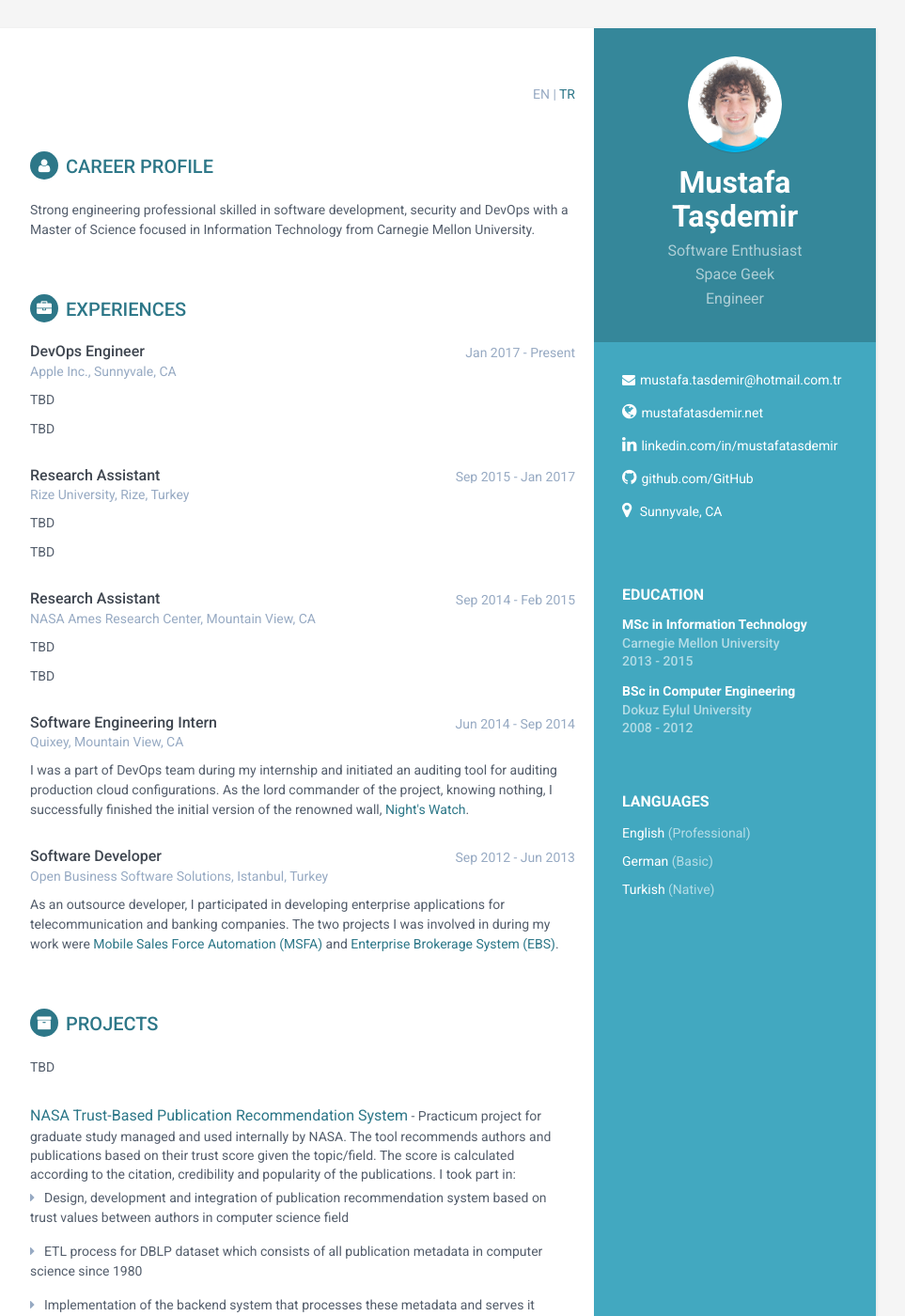
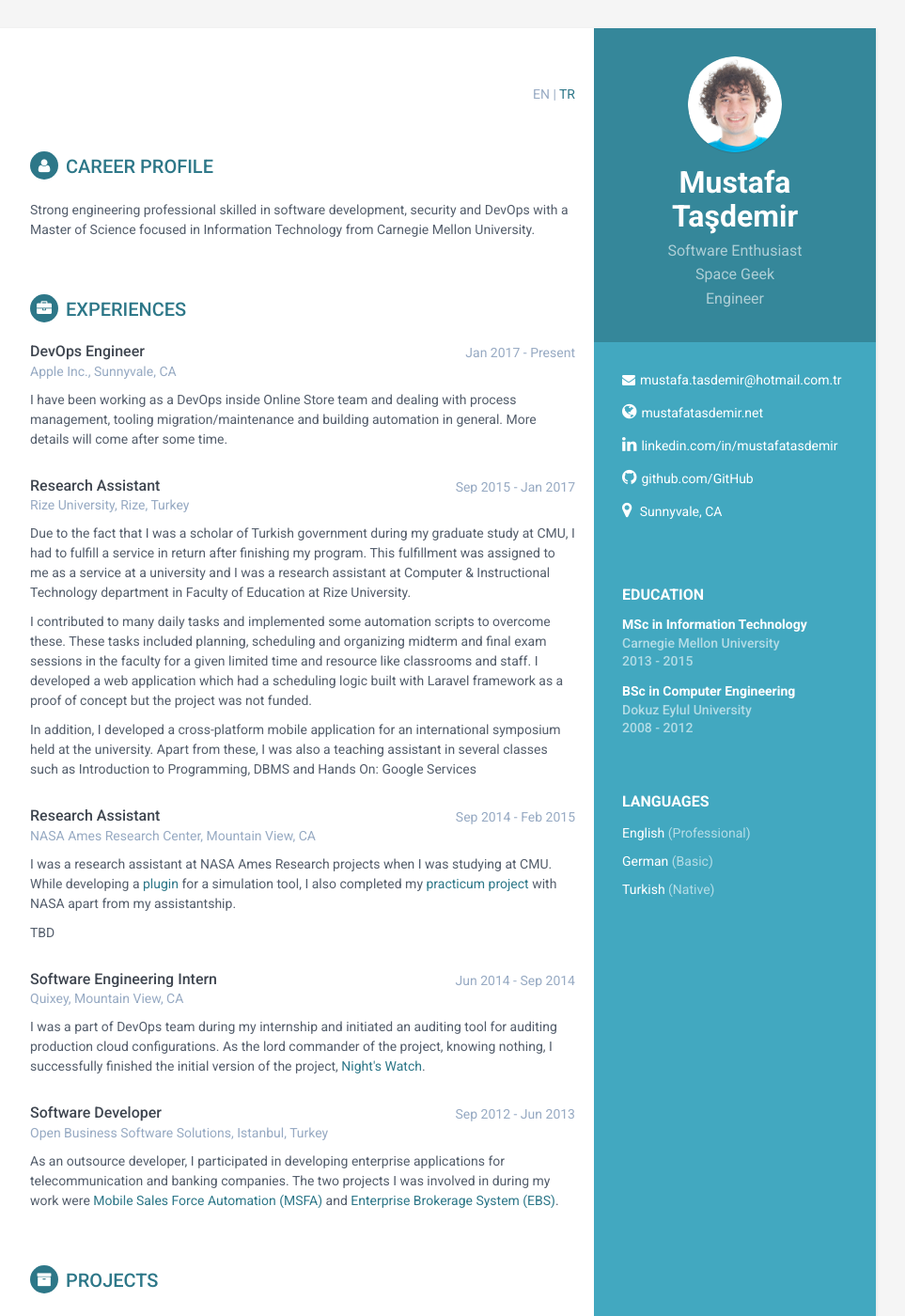
Before and after one commit to mustafatasdemir/mustafatasdemir.github.io, a Jekyll site: the page built from index.html, in a window 1280 px wide and 1400 px high. Shown: the whole window at 94% size, without its empty margins (188-1151 px from the left). Built offline with Jekyll 4.4.1, drawn with Linux system fonts in a browser that asks for light colours; some of the changed text lies outside the part shown.

Commit message:
Final draft of english profile

```diff
--- a/_includes/experience.html
+++ b/_includes/experience.html
@@ -10,8 +10,7 @@
                         <div class="company">Apple Inc., Sunnyvale, CA</div>
                     </div><!--//meta-->
                     <div class="details">
-                        <p>TBD</p>
-                        <p>TBD</p>
+                        <p>I have been working as a DevOps inside Online Store team and dealing with process management, tooling migration/maintenance and building automation in general. More details will come after some time.</p>
                     </div><!--//details-->
                 </div><!--//item-->
 
@@ -24,8 +23,9 @@
                         <div class="company">Rize University, Rize, Turkey</div>
                     </div><!--//meta-->
                     <div class="details">
-                        <p>TBD</p>
-                        <p>TBD</p>
+                        <p>Due to the fact that I was a scholar of Turkish government during my graduate study at CMU, I had to fulfill a service in return after finishing my program. This fulfillment was assigned to me as a service at a university and I was a research assistant at Computer &amp; Instructional Technology department in Faculty of Education at Rize University.</p>
+                        <p>I contributed to many daily tasks and implemented some automation scripts to overcome these. These tasks included planning, scheduling and organizing midterm and final exam sessions in the faculty for a given limited time and resource like classrooms and staff. I developed a web application which had a scheduling logic built with Laravel framework as a proof of concept but the project was not funded.</p>
+                        <p>In addition, I developed a cross-platform mobile application for an international symposium held at the university. Apart from these, I was also a teaching assistant in several classes such as Introduction to Programming, DBMS and Hands On: Google Services</p>
                     </div><!--//details-->
                 </div><!--//item-->
 
@@ -38,7 +38,7 @@
                         <div class="company">NASA Ames Research Center, Mountain View, CA</div>
                     </div><!--//meta-->
                     <div class="details">
-                      <p>TBD</p>
+                      <p>I was a research assistant at NASA Ames Research projects when I was studying at CMU. While developing a <a class="to-project" href="#JKIND">plugin</a> for a simulation tool, I also completed my <a class="to-project" href="#PRACTICUM">practicum project</a> with NASA apart from my assistantship.</p>
                       <p>TBD</p>
                     </div><!--//details-->
                 </div><!--//item-->
@@ -52,7 +52,7 @@
                         <div class="company">Quixey, Mountain View, CA</div>
                     </div><!--//meta-->
                     <div class="details">
-                      <p>I was a part of DevOps team during my internship and initiated an auditing tool for auditing production cloud configurations. As the lord commander of the project, knowing nothing, I successfully finished the initial version of the renowned wall, <a class="to-project" href="#NIGHTSWATCH">Night's Watch</a>.</p>
+                      <p>I was a part of DevOps team during my internship and initiated an auditing tool for auditing production cloud configurations. As the lord commander of the project, knowing nothing, I successfully finished the initial version of the project, <a class="to-project" href="#NIGHTSWATCH">Night's Watch</a>.</p>
                     </div><!--//details-->
                 </div><!--//item-->
 
--- a/_includes/projects.html
+++ b/_includes/projects.html
@@ -1,7 +1,7 @@
 <section class="section projects-section">
                 <h2 class="section-title"><i class="fa fa-archive"></i>Projects</h2>
                 <div class="intro">
-                    <p>TBD</p>
+                    <p>I have started working on software projects and systems since I was undergraduate sophomore. Hence, I have been able to participate in a wide variety type and scale of projects some of which are not listed in this page.</p>
                 </div><!--//intro-->
                 <div class="item">
                     <span id="PRACTICUM" class="project-title">NASA Trust-Based Publication Recommendation System</span> - <span class="project-tagline">Practicum project for graduate study managed and used internally by NASA. The tool recommends authors and publications based on their trust score given the topic/field. The score is calculated according to the citation, credibility and popularity of the publications. I took part in:</span>
```
